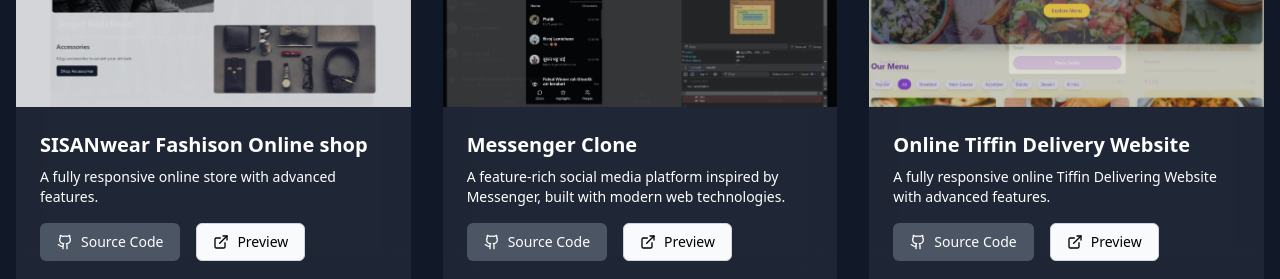
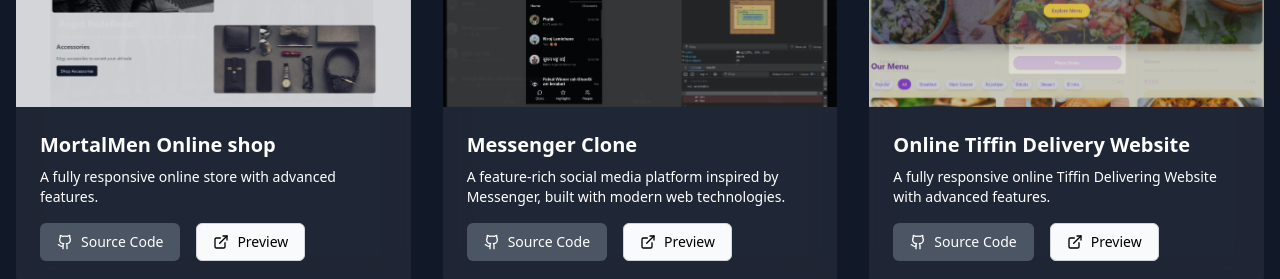
Before and after one commit to Seesonn/sisanwebsite, a React (Create React App) app: page / in a window 1280 px wide. Shown: the part 2420-2699 px from the top of the page. Built offline with nearby package versions, Linux system fonts and the light colour scheme.

Commit message:
Update port.js

```diff
--- a/src/port.js
+++ b/src/port.js
@@ -42,7 +42,7 @@ import a2 from "./assets/a2.png"
 const projects = [
    {
     id: 1,
-    title: "SISANwear Fashison Online shop ",
+    title: "MortalMen  Online shop ",
     description: "A fully responsive online store  with advanced features.",
     type: "Original",
     images: [a1, a2],
```
